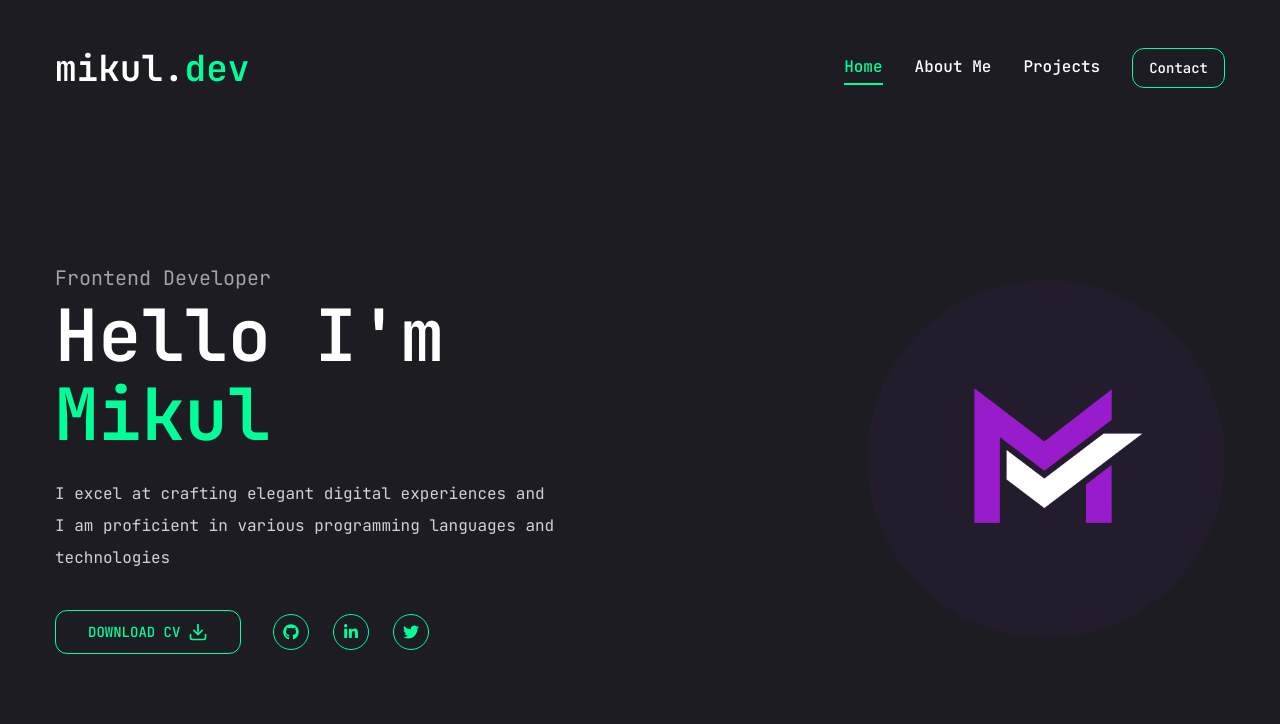
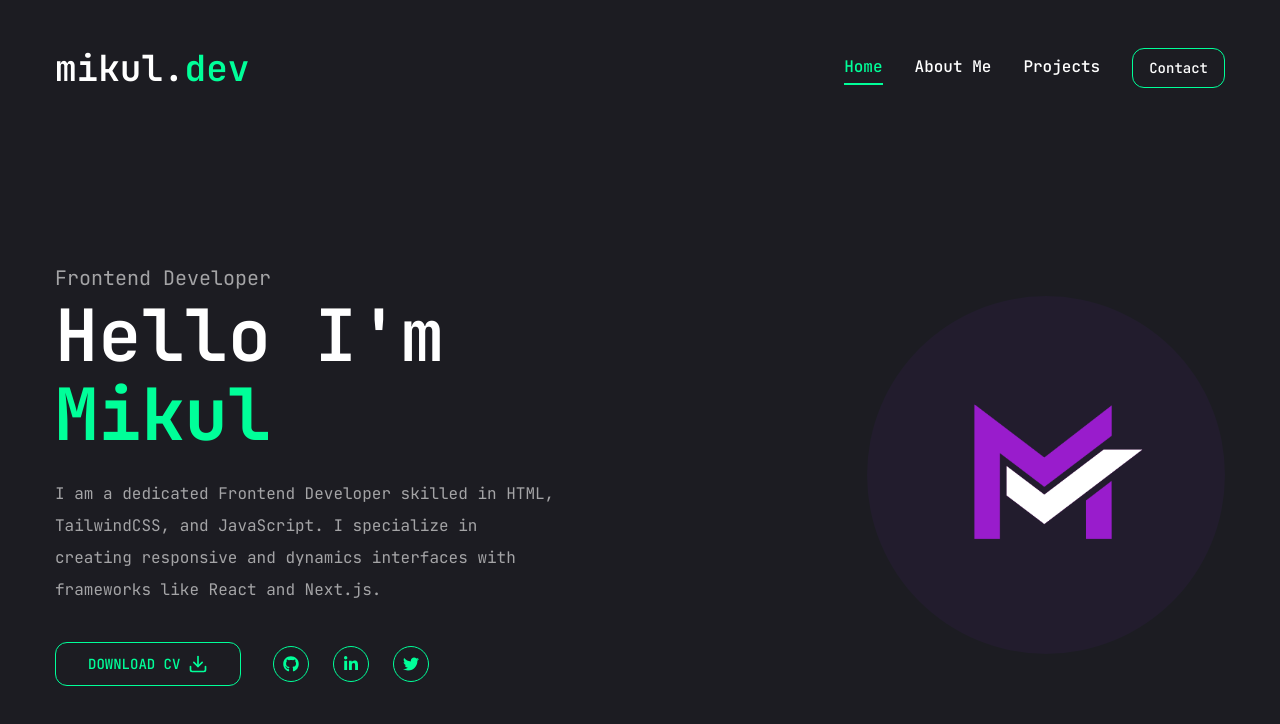
Before and after one commit to mikuull/mikul.dev, a Next.js app: page / in a window 1280 px wide. Shown: the top 724 px of the page. Built offline with nearby package versions, Linux system fonts and the light colour scheme.

Commit message:
refactor: change description

```diff
--- a/src/app/page.tsx
+++ b/src/app/page.tsx
@@ -13,11 +13,13 @@ export default function Home() {
             <div className="text-center xl:text-left order-2 xl:order-none">
               <span className="text-xl text-white/60">Frontend Developer</span>
               <h1 className="h1 mb-6">
-                Hello I'm <br /> <span className="text-accent">Mikul</span>
+                Hello I'm <br />{" "}
+                <span className="text-accent font-bold">Mikul</span>
               </h1>
-              <p className="max-w-[500px] mb-9 text-white/80">
-                I excel at crafting elegant digital experiences and I am
-                proficient in various programming languages and technologies
+              <p className="max-w-[500px] mb-9 text-white/60">
+                I am a dedicated Frontend Developer skilled in HTML,
+                TailwindCSS, and JavaScript. I specialize in creating responsive
+                and dynamics interfaces with frameworks like React and Next.js.
               </p>
               <div className="flex flex-col xl:flex-row items-center gap-8">
                 <Button
```
